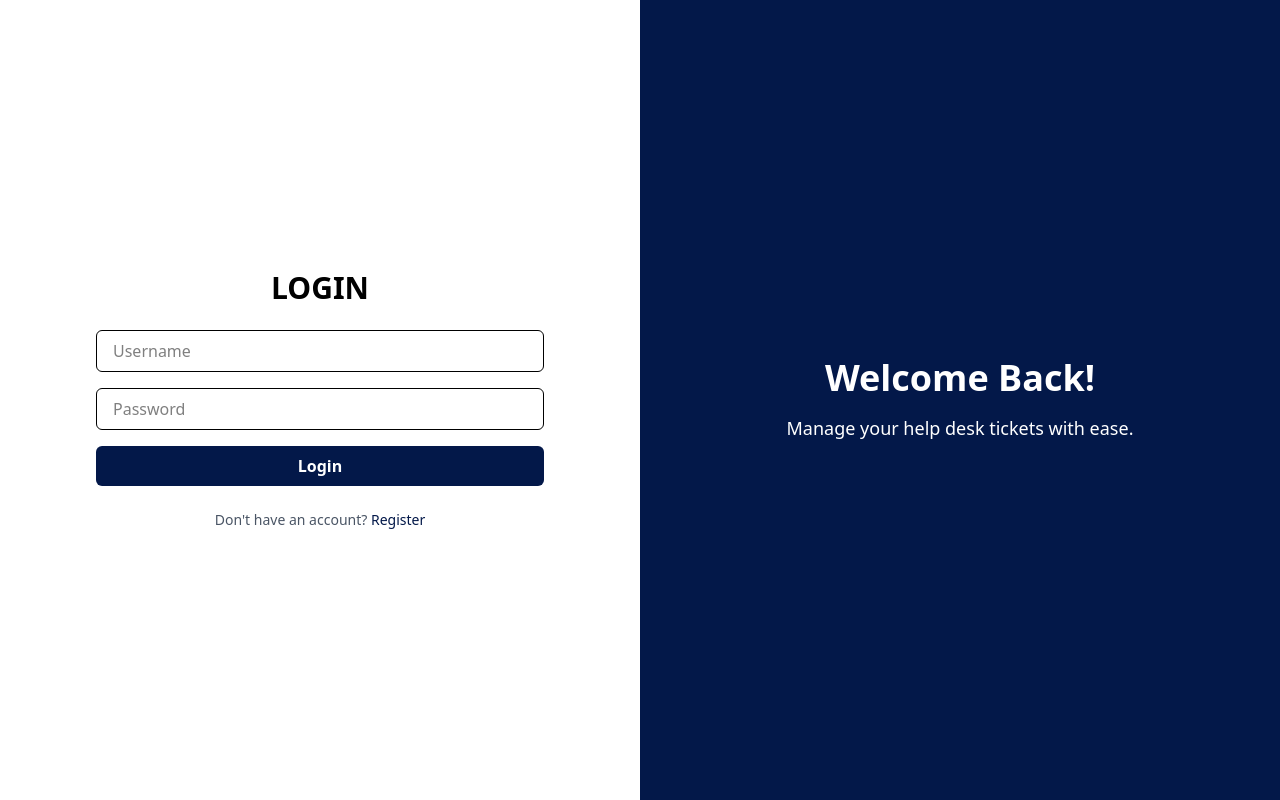
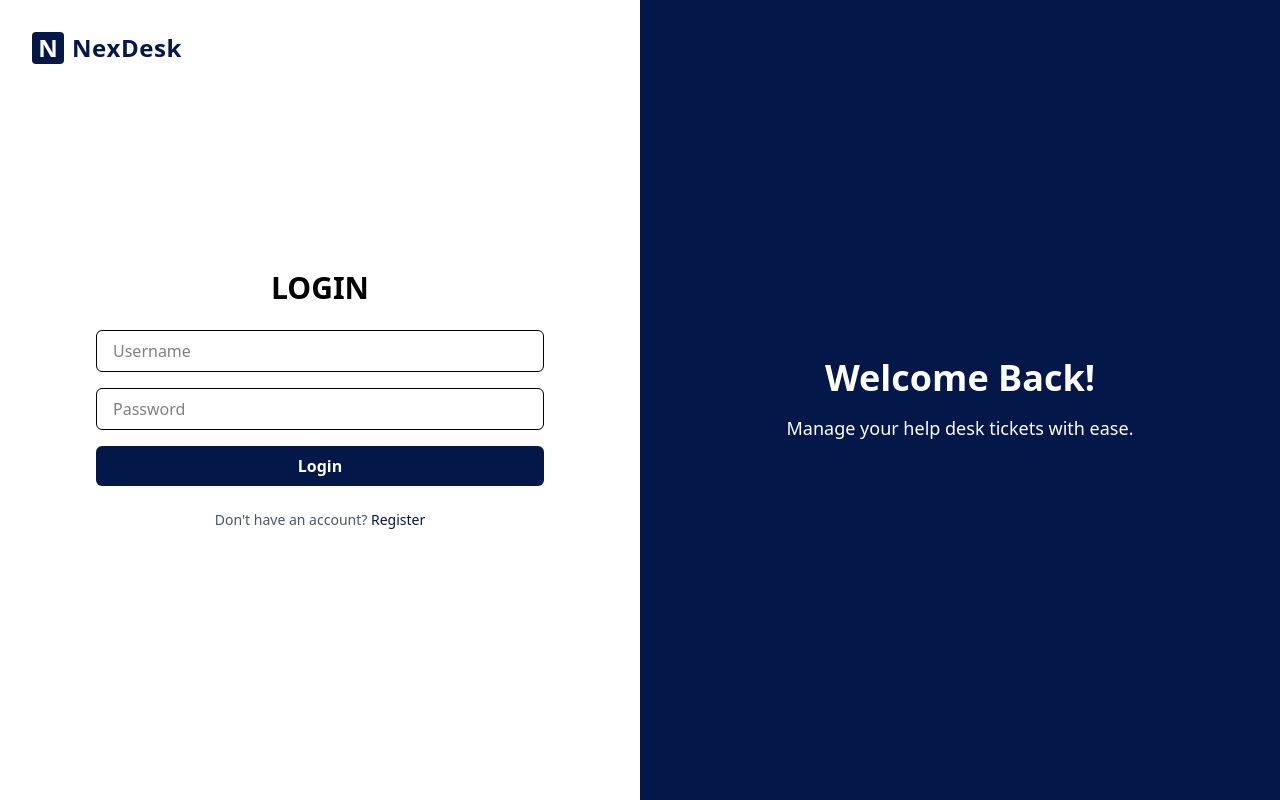
Before and after one commit to marivicenopia/G5-NexDesk-Help-Desk-Ticketing-System, a React (Vite) app: page /login in a window 1280 px wide. Built offline with nearby package versions, Linux system fonts and the light colour scheme.

Commit message:
Modified Login page aesthetics.

```diff
--- a/db.json
+++ b/db.json
@@ -9,6 +9,17 @@
       "password": "admin123",
       "isActive": true,
       "role": "admin",
+      "department": "IT"
+    },
+    {
+      "id": 1001,
+      "firstname": "Jane",
+      "lastname": "Doe",
+      "email": "janedoe@example.com",
+      "username": "janedoe",
+      "password": "jane123",
+      "isActive": true,
+      "role": "agent",
       "department": "IT"
     }
   ],
--- a/src/views/containers/AuthContainer/Login/Login.tsx
+++ b/src/views/containers/AuthContainer/Login/Login.tsx
@@ -53,6 +53,10 @@ const Login: React.FC = () => {
     <div className="min-h-screen flex">
       {/* Left Panel - Form */}
       <div className="w-full md:w-1/2 flex items-center justify-center p-8 bg-white">
+        <div className="absolute top-8 left-8 flex items-center gap-2">
+          <span className="flex items-center justify-center w-8 h-8 rounded-sm bg-[#031849] text-white text-2xl font-bold">N</span>
+          <span className="text-2xl font-bold text-[#031849] tracking-wide">NexDesk</span>
+        </div>
         <div className="w-full max-w-md">
           <h2 className="text-3xl font-bold mb-6 text-center">LOGIN</h2>
           {error && <p className="text-red-600 text-center mb-4">{error}</p>}
```
